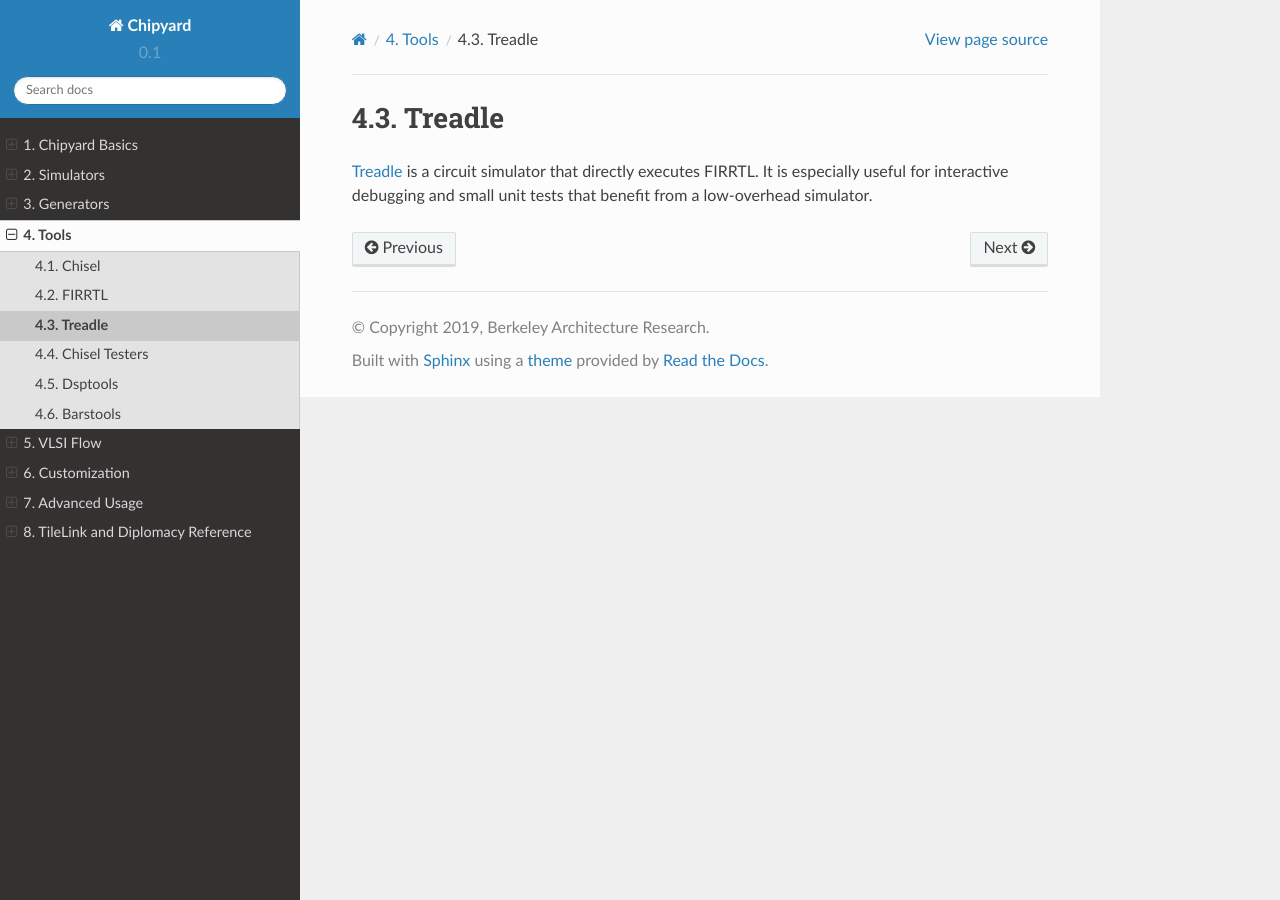
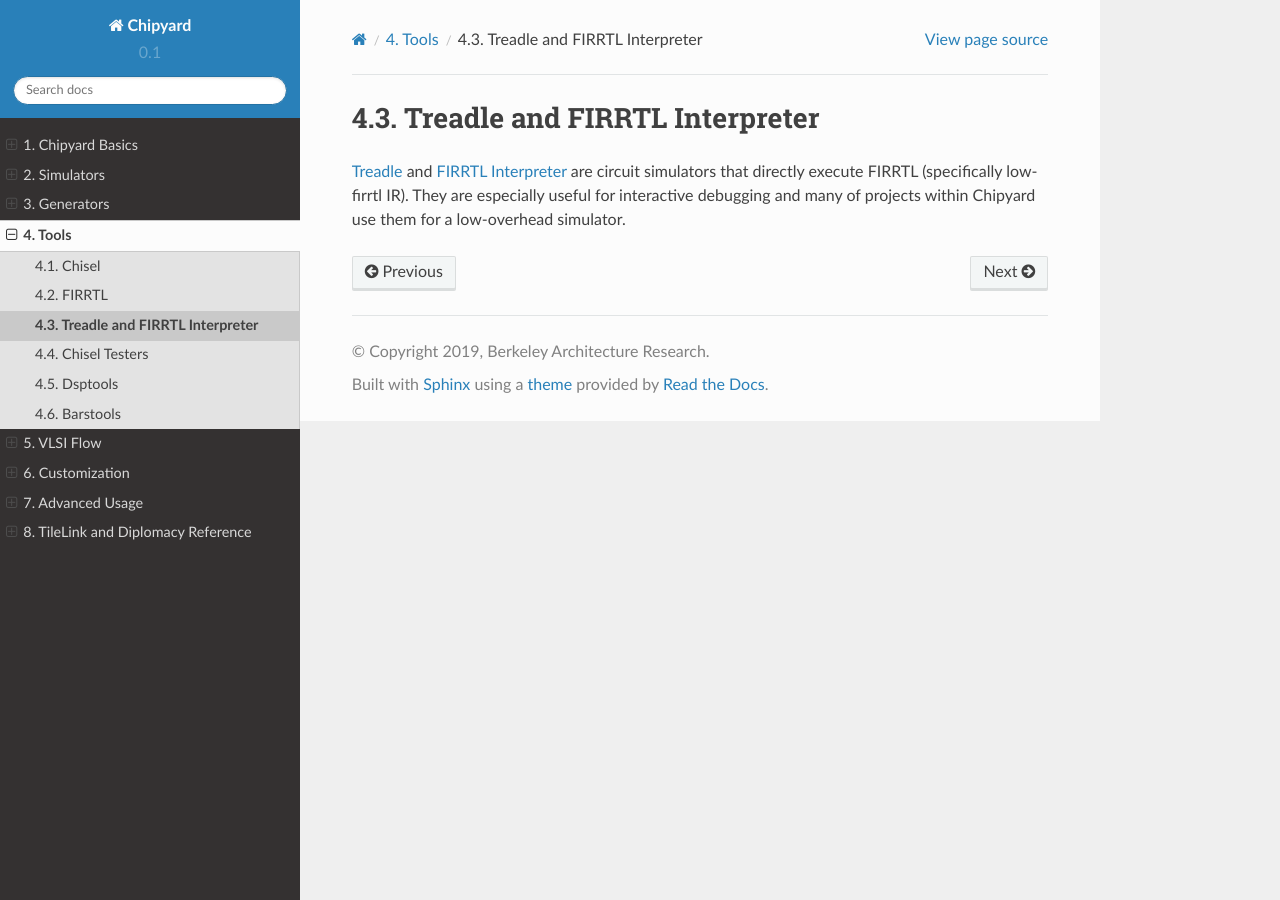
Before and after one commit to ucb-bar/chipyard, a Sphinx documentation site: the page built from docs/Tools/Treadle.rst, in a window 1280 px wide. Built offline with Sphinx 7.4.7 and the Read the Docs theme 2.0.0, drawn with Linux system fonts in a browser that asks for light colours.

Commit message:
add firrtl interpreter to the docs [ci skip]

```diff
--- a/docs/Tools/Treadle.rst
+++ b/docs/Tools/Treadle.rst
@@ -1,5 +1,7 @@
-Treadle
+Treadle and FIRRTL Interpreter
 ==============================
 
-`Treadle <https://github.com/freechipsproject/treadle>`__ is a circuit simulator that directly executes FIRRTL.
-It is especially useful for interactive debugging and small unit tests that benefit from a low-overhead simulator.
+`Treadle <https://github.com/freechipsproject/treadle>`__ and `FIRRTL Interpreter <https://github.com/freechipsproject/firrtl-interpreter>`__
+are circuit simulators that directly execute FIRRTL (specifically low-firrtl IR).
+They are especially useful for interactive debugging and many of projects within Chipyard
+use them for a low-overhead simulator.
```
